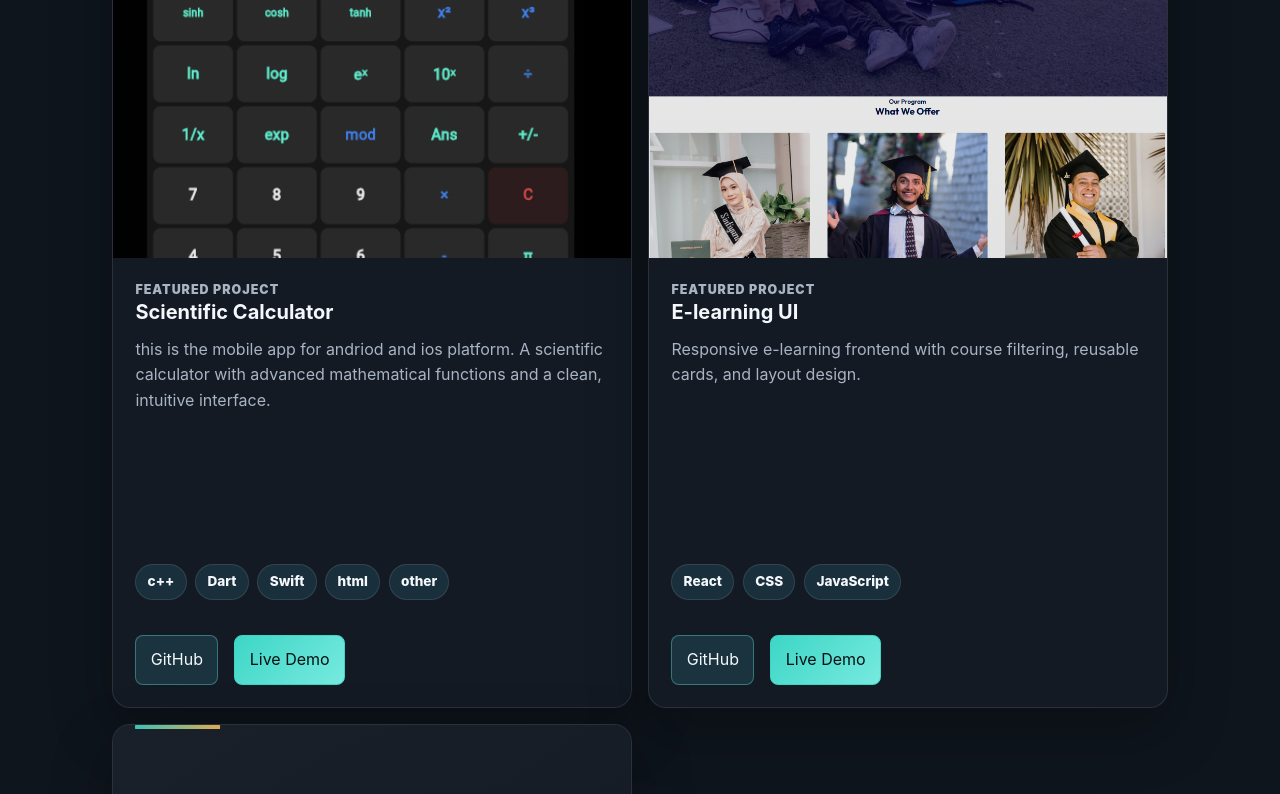
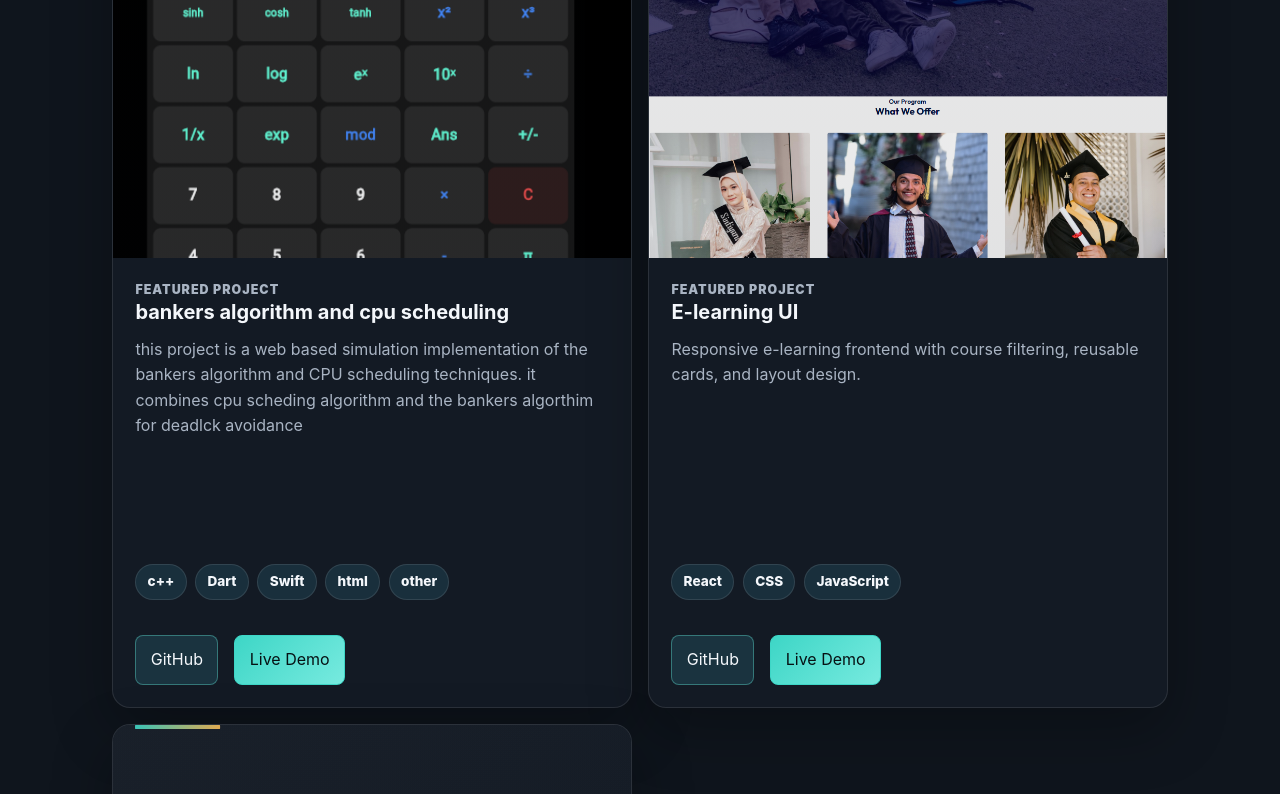
Before and after one commit to hibr12/my-portfolio, a React (Vite) app: page / in a window 1280 px wide. Shown: the part 2882-3676 px from the top of the page. Built offline with nearby package versions, Linux system fonts and the light colour scheme.

Commit message:
this is the second update for the project

```diff
--- a/src/data/portfolioData.js
+++ b/src/data/portfolioData.js
@@ -16,14 +16,23 @@ export const projects = [
     demo: 'https://onlinelibrary-seven.vercel.app',
     image: '/assets/image/onlinelibrary.png',
   },
-  {
-    title: 'Scientific Calculator',
-    description: 'this is the mobile app for andriod and ios platform. A scientific calculator with advanced mathematical functions and a clean, intuitive interface.',
+
+   {
+    title: 'bankers algorithm and cpu scheduling',
+    description: 'this project is a web based simulation implementation of the bankers algorithm and CPU scheduling techniques. it combines cpu scheding algorithm and the bankers algorthim for deadlck avoidance',
     technologies: ['c++', 'Dart', 'Swift', 'html','other'],
     github: 'https://github.com/hibr12/calculator-app.git',
-    demo: 'https://scientific-calculator.vercel.app',
+    demo: 'https://cpu-scheduling-and-bankers-algorith.vercel.app/',
     image: '/assets/image/calculator.png',
   },
+  // {
+  //   title: 'Scientific Calculator',
+  //   description: 'this is the mobile app for andriod and ios platform. A scientific calculator with advanced mathematical functions and a clean, intuitive interface.',
+  //   technologies: ['c++', 'Dart', 'Swift', 'html','other'],
+  //   github: 'https://github.com/hibr12/calculator-app.git',
+  //   demo: 'https://scientific-calculator.vercel.app',
+  //   image: '/assets/image/calculator.png',
+  // },
   {
     title: 'E-learning UI',
     description: 'Responsive e-learning frontend with course filtering, reusable cards, and layout design.',
```
